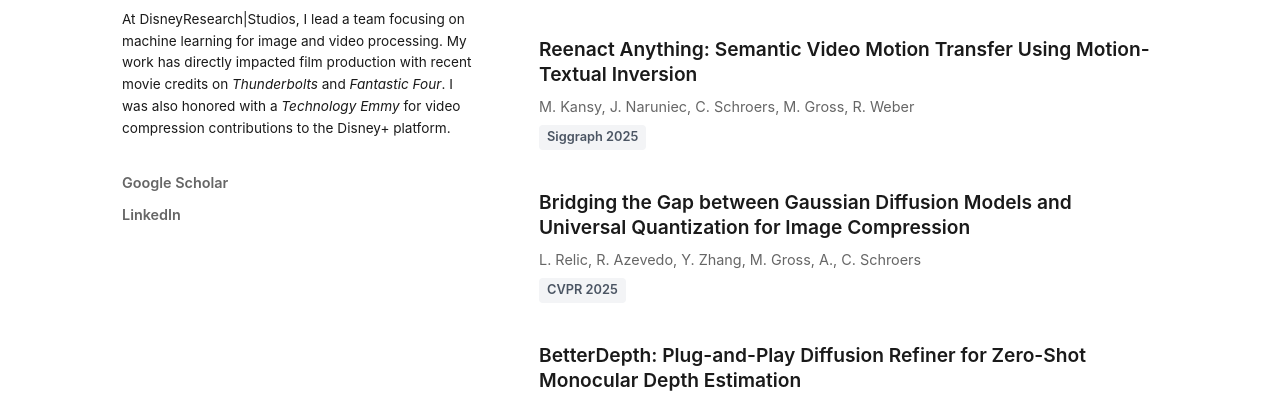
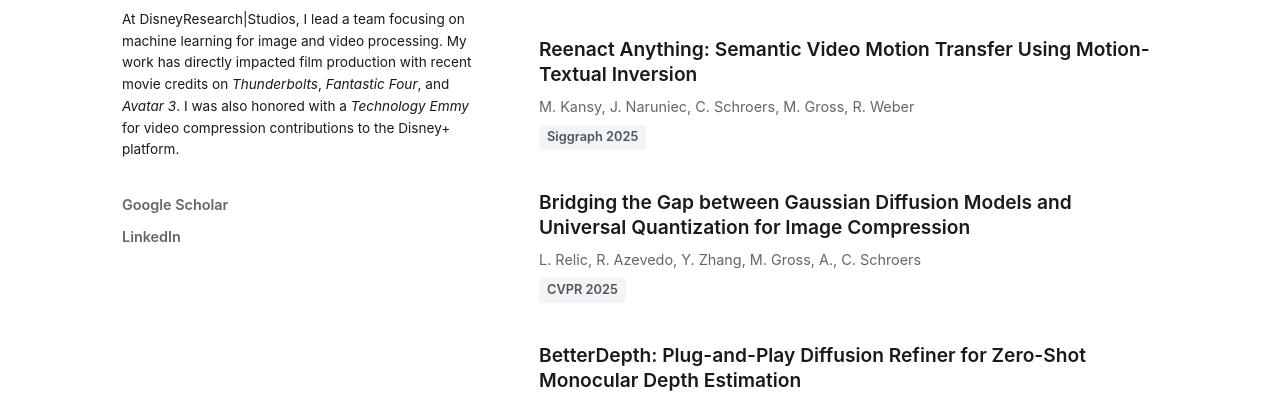
Before and after one commit to schroers-c/web, a plain HTML site: page index.html in a window 1280 px wide. Shown: the part 362-760 px from the top of the page. Drawn offline with Linux system fonts and the light colour scheme.

Commit message:
Update index.html

```diff
--- a/index.html
+++ b/index.html
@@ -386,7 +386,7 @@
 
             <div class="bio">
               At DisneyResearch|Studios, I lead a team focusing on machine learning for image and video processing.
-My work has directly impacted film production with recent movie credits on <em>Thunderbolts</em> and <em>Fantastic Four</em>. I was also honored with a <em>Technology Emmy</em> for video compression contributions to the Disney+ platform.        </div>
+My work has directly impacted film production with recent movie credits on <em>Thunderbolts</em>, <em>Fantastic Four</em>, and <em>Avatar 3</em>. I was also honored with a <em>Technology Emmy</em> for video compression contributions to the Disney+ platform.        </div>
             <nav class="social-links">
                 <a href="https://scholar.google.com/citations?user=j0nCulgAAAAJ&hl=en" class="social-link">
                     <span>Google Scholar</span>
```
